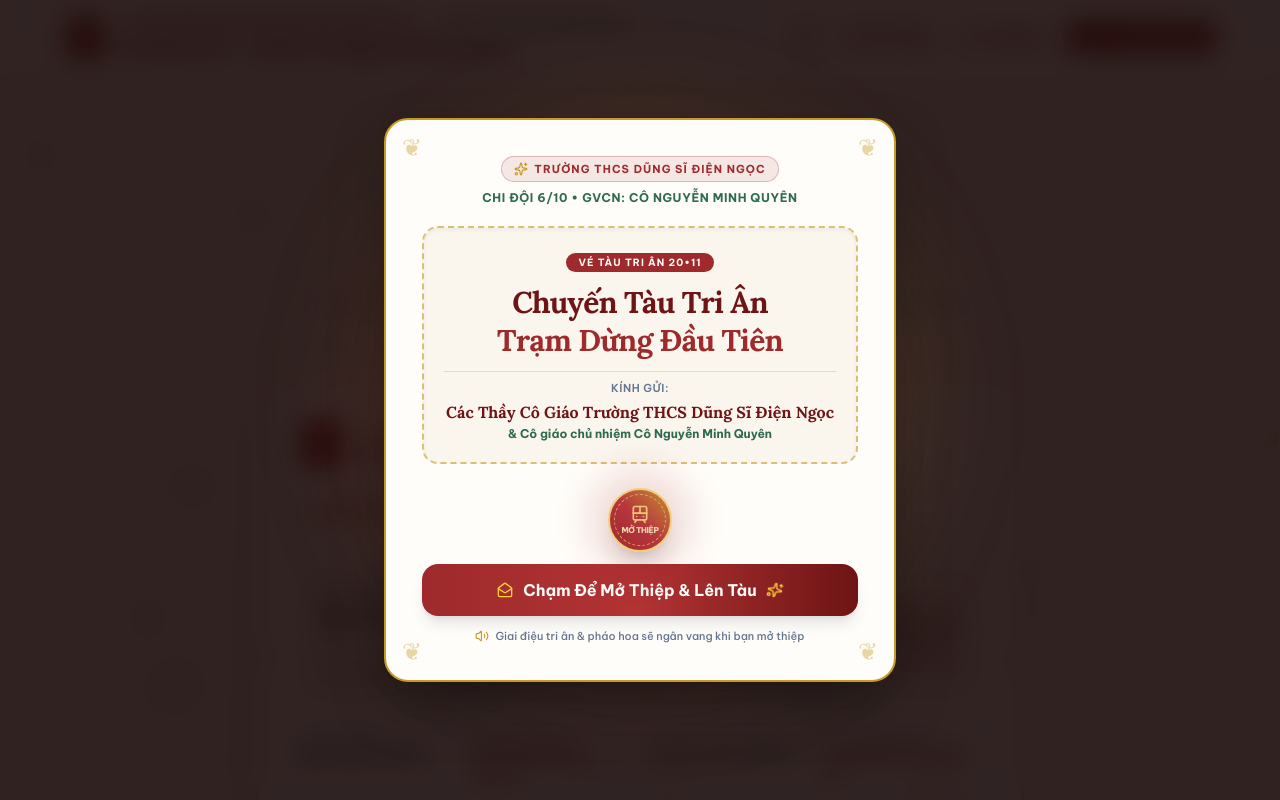
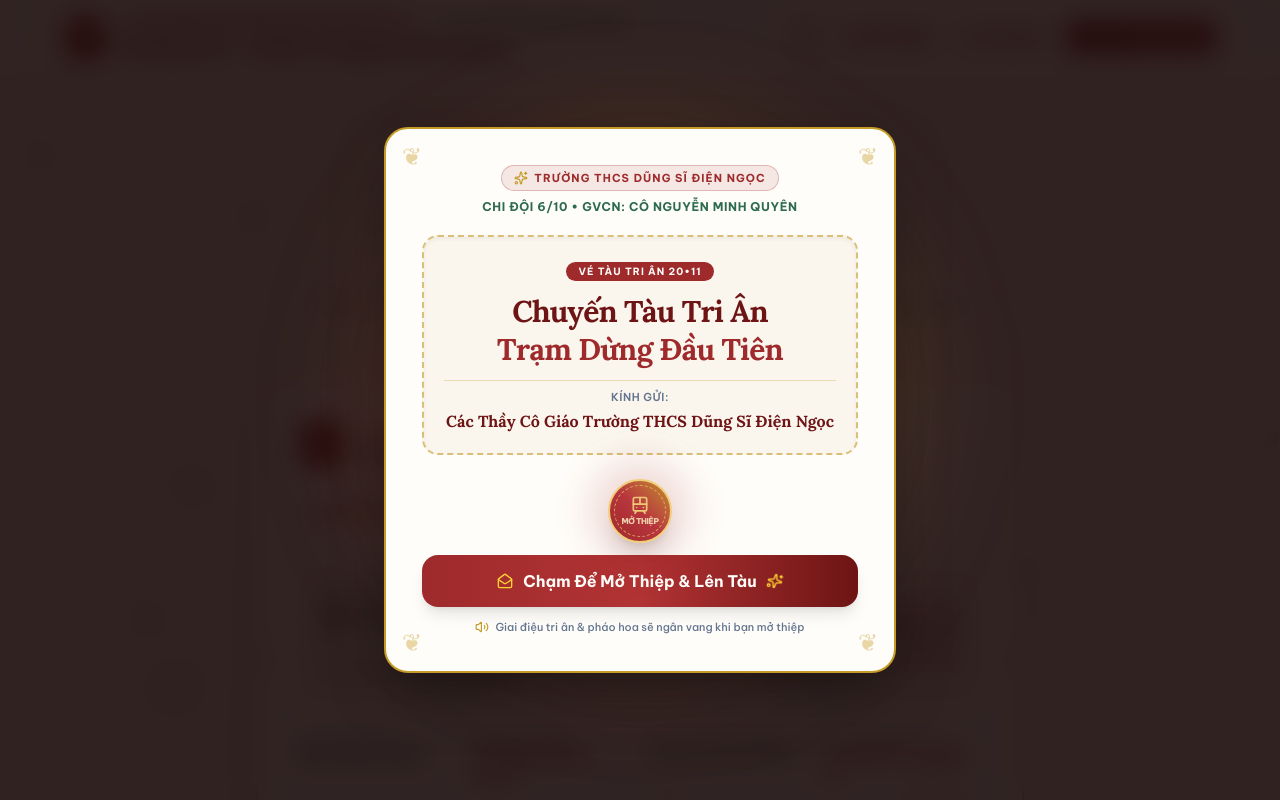
Before and after one commit to thinhnguyentest/thiep-20-11-lop-6-10, a React (Vite) app: page / in a window 1280 px wide. Shown: the top 800 px of the page. Built offline with nearby package versions, Linux system fonts and the light colour scheme; a web font is replaced by a local one.

Commit message:
fix: chỉnh sửa lời kính gửi trên bìa thiệp

```diff
--- a/src/components/EnvelopeIntroModal.tsx
+++ b/src/components/EnvelopeIntroModal.tsx
@@ -79,9 +79,6 @@ export const EnvelopeIntroModal: React.FC<EnvelopeIntroModalProps> = ({
               <p className="font-serif-vn font-bold text-[#6E1414] text-sm sm:text-base mt-0.5">
                 Các Thầy Cô Giáo Trường THCS Dũng Sĩ Điện Ngọc
               </p>
-              <p className="text-xs text-[#2D6A4F] font-bold mt-0.5">
-                & Cô giáo chủ nhiệm {classInfo.homeroomTeacher}
-              </p>
             </div>
           </div>
 
```
